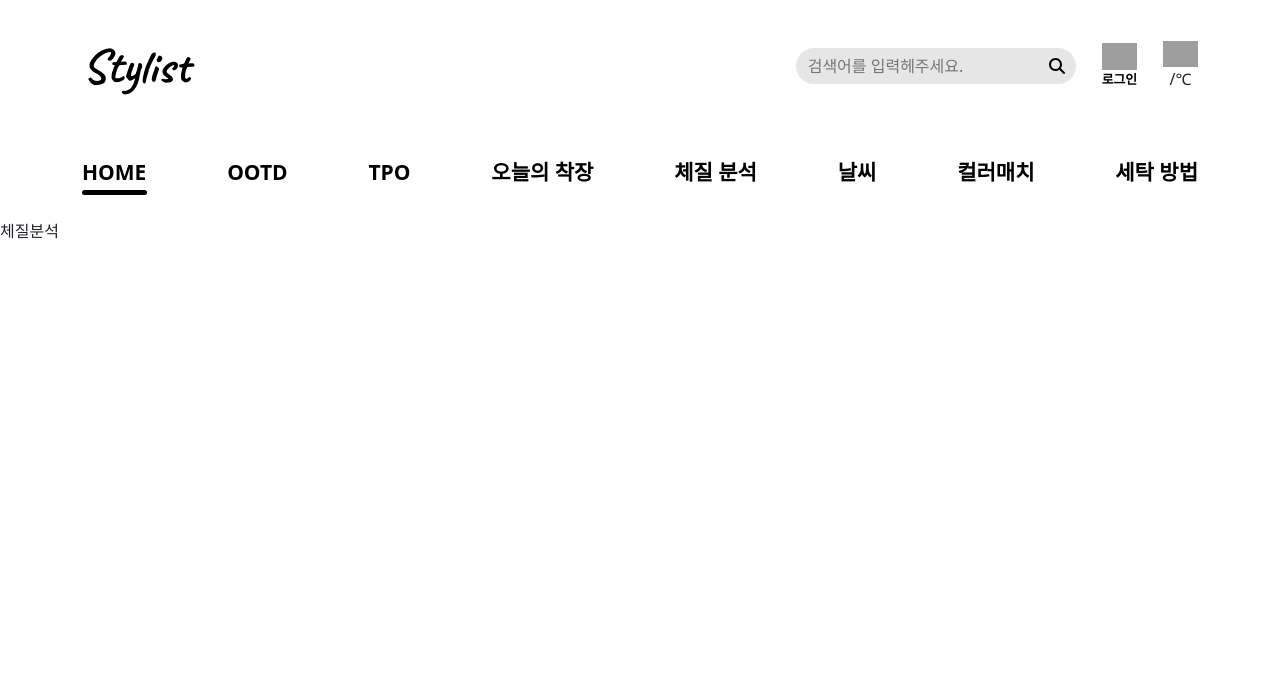
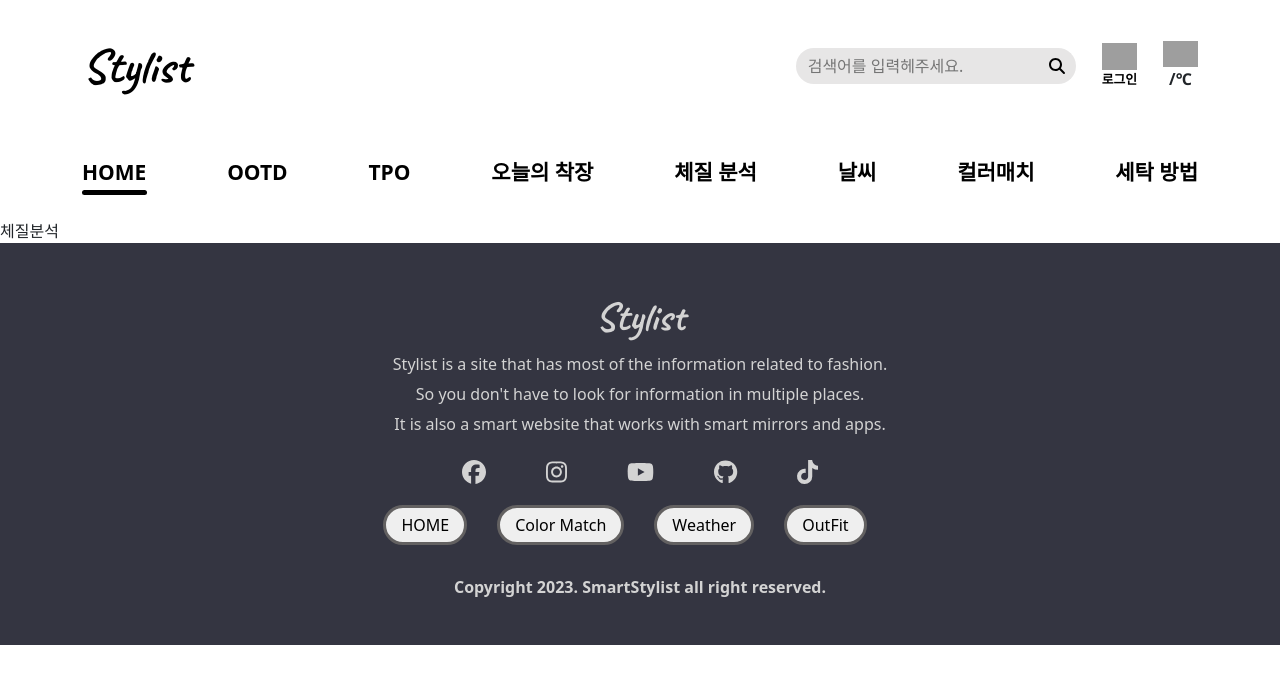
Before and after one commit to Kangin-Lee/stylist, a React (Create React App) app: page /survey in a window 1280 px wide. Shown: the top 684 px of the page. Built offline with nearby package versions, Linux system fonts and the light colour scheme; no server answers; grey boxes are pictures that could not be loaded.

Commit message:
second commit

```diff
--- a/package.json
+++ b/package.json
@@ -4,6 +4,7 @@
   "private": true,
   "dependencies": {
     "@fortawesome/fontawesome-svg-core": "^6.3.0",
+    "@fortawesome/free-brands-svg-icons": "^6.3.0",
     "@fortawesome/free-regular-svg-icons": "^6.3.0",
     "@fortawesome/free-solid-svg-icons": "^6.3.0",
     "@fortawesome/react-fontawesome": "^0.2.0",
@@ -14,6 +15,7 @@
     "react": "^18.2.0",
     "react-bootstrap": "^2.7.2",
     "react-dom": "^18.2.0",
+    "react-loader-spinner": "^5.3.4",
     "react-multi-carousel": "^2.8.2",
     "react-router-dom": "^6.9.0",
     "react-scripts": "5.0.1",
--- a/public/index.html
+++ b/public/index.html
@@ -24,7 +24,7 @@
       work correctly both with client-side routing and a non-root public URL.
       Learn how to configure a non-root public URL by running `npm run build`.
     -->
-    <title>React App</title>
+    <title>Stylist - 패션 종합 서비스 플랫폼</title>
   </head>
   <body>
     <noscript>You need to enable JavaScript to run this app.</noscript>
--- a/src/App.css
+++ b/src/App.css
@@ -79,6 +79,8 @@ body{
   flex-direction: column;
   justify-content: center;
   align-items: center;
+  font-weight: bold;
+
 }
 
 /* menu------------------------------------------------------------------ */
@@ -227,11 +229,101 @@ body{
 }
 
 /* video.js========================================================= */
+.video-content{
+  margin-bottom: 30px;
+}
 .video-head{
-  margin-top: 30px;
+  margin: 30px 0 5px 0;
 }
 .video-text{
   margin-left: 5px;
   font-size: 2em;
   font-weight: bold;
 }
+
+/* 트렌드================================================================= */
+.trend{
+  width: 100%;
+  height: 1000px;
+  background-color: rgba(240, 238, 238, 0.507);
+}
+
+.trend-title{
+  font-size: 2em;
+  font-weight: bold;
+  padding-top: 30px;
+}
+
+
+
+
+
+/* footer-------------------------------------------------------- */
+.footer{
+  background-color: #343541;
+  width: 100%;
+  height: 100%;
+}
+
+.footer-menu{
+  display: flex;
+  justify-content: space-around;
+  align-items: center;
+}
+
+.footer-menu li{
+  list-style: none;
+  font-size: 17px;
+  margin-top: 50px;
+  color: lightgray;
+}
+
+.footer-content{
+  padding: 50px 0 30px 0;
+  display: flex;
+  flex-direction: column;
+  align-items: center;
+  justify-content: center;
+  color: lightgray;
+}
+
+.footer-text{
+  display: flex;
+  flex-direction: column;
+  align-items: center;
+  justify-content: center;
+}
+
+.footer-text h1{
+  font-family: 'Caveat', cursive;
+}
+
+.footer-text p{
+  margin: 3px;
+}
+
+.footer-icons{
+  margin: 15px 0;
+}
+
+.footer-icons span{
+  font-size: 1.5em;
+  margin: 0 30px;
+  cursor: pointer;
+}
+
+.footer-btns{
+  margin: 0 30px 30px 0;
+  border-radius: 20px;
+  padding: 5px 15px;
+  border: 3px solid rgb(99, 97, 97);
+}
+
+.footer-btns:hover{
+  transition: 0.5s;
+  background-color: lightgray;
+}
+
+.copyright{
+  font-weight: bold;
+}
--- a/src/App.js
+++ b/src/App.js
@@ -12,6 +12,7 @@ import Washing from './component/Washing';
 import Survey from './component/Survey';
 import {Routes, Route} from "react-router-dom";
 import { useState, useEffect } from 'react';
+import Footer from "./component/Footer";
 
 function App() {
   const [weather, setWeather] = useState(null);
@@ -39,18 +40,19 @@ function App() {
 
   return (
     <div>
-      <Navbar weather={weather}/>
+      <Navbar weather={weather} />
       <Routes>
-        <Route path='/' element={<Home />}/>
-        <Route path='/login' element={<Login />}/>
-        <Route path='/ootd' element={<Ootd />}/>
-        <Route path='/tpo' element={<Tpo />}/>
-        <Route path='/outfit' element={<Outfit />}/>
-        <Route path='/weather' element={<Weather />}/>
-        <Route path='/colormatch' element={<Colormatch />}/>
-        <Route path='/washing' element={<Washing />}/>
-        <Route path='/survey' element={<Survey />}/>
+        <Route path="/" element={<Home />} />
+        <Route path="/login" element={<Login />} />
+        <Route path="/ootd" element={<Ootd />} />
+        <Route path="/tpo" element={<Tpo />} />
+        <Route path="/outfit" element={<Outfit />} />
+        <Route path="/weather" element={<Weather />} />
+        <Route path="/colormatch" element={<Colormatch />} />
+        <Route path="/washing" element={<Washing />} />
+        <Route path="/survey" element={<Survey />} />
       </Routes>
+      <Footer />
     </div>
   );
 }
--- /dev/null
+++ b/src/component/Footer.js
@@ -0,0 +1,61 @@
+import React from "react";
+import { Container } from "react-bootstrap";
+import { FontAwesomeIcon } from "@fortawesome/react-fontawesome";
+import {
+  faFacebook,
+  faInstagram,
+  faYoutube,
+  faGithub,
+  faTiktok,
+} from "@fortawesome/free-brands-svg-icons";
+
+const Footer = () => {
+  const btns = ["HOME", "Color Match", "Weather", "OutFit"];
+  return (
+    <div className="footer">
+      <Container className="footer-content">
+        <div className="footer-text">
+          <h1>Stylist</h1>
+          <p>
+            Stylist is a site that has most of the information related to
+            fashion.
+          </p>
+          <p>So you don't have to look for information in multiple places.</p>
+          <p>
+            It is also a smart website that works with smart mirrors and apps.
+          </p>
+        </div>
+
+        <div className="footer-icons">
+          <span>
+            <FontAwesomeIcon icon={faFacebook} />
+          </span>
+          <span>
+            <FontAwesomeIcon icon={faInstagram} />
+          </span>
+          <span>
+            <FontAwesomeIcon icon={faYoutube} />
+          </span>
+          <span>
+            <FontAwesomeIcon icon={faGithub} />
+          </span>
+          <span>
+            <FontAwesomeIcon icon={faTiktok} />
+          </span>
+        </div>
+
+        <div>
+          {btns.map((menu) => (
+            <button className="footer-btns">{menu}</button>
+          ))}
+        </div>
+
+        <div className="copyright">
+          <p>Copyright 2023. SmartStylist all right reserved.</p>
+        </div>
+      </Container>
+    </div>
+  );
+};
+
+export default Footer;
--- a/src/component/Navbar.js
+++ b/src/component/Navbar.js
@@ -15,40 +15,81 @@ const Navbar = ({weather}) => {
     }
 
     let weatherIcon =`/icons/${weather?.weather[0].icon}.png`;
+
   return (
     <Container>
-        <div className='header'>
-            <div className='logo'><Link to="/" className='logo-text'>Stylist</Link></div>
-            <div className='header-right'>
-                <div className='search-bar'>
-                    <input type="text" placeholder='검색어를 입력헤주세요.'/>
-                    <button><FontAwesomeIcon icon={faMagnifyingGlass} /></button>
-                </div>
-                <button className='login' onClick={Login}>
-                    <img src='https://upload.wikimedia.org/wikipedia/commons/9/99/Sample_User_Icon.png'/>
-                    <div className='login-text'>로그인</div>
-                </button>
-                <div className='weather'>
-                    <img width={35} src={weatherIcon}/>
-                    <div>{weather?.name}/{weather?.main.temp}℃</div>
-                </div>
+      <div className="header">
+        <div className="logo">
+          <Link to="/" className="logo-text">
+            Stylist
+          </Link>
+        </div>
+        <div className="header-right">
+          <div className="search-bar">
+            <input type="text" placeholder="검색어를 입력헤주세요." />
+            <button>
+              <FontAwesomeIcon icon={faMagnifyingGlass} />
+            </button>
+          </div>
+          <button className="login" onClick={Login}>
+            <img src="https://upload.wikimedia.org/wikipedia/commons/9/99/Sample_User_Icon.png" />
+            <div className="login-text">로그인</div>
+          </button>
+          <div className="weather">
+            <img width={35} src={weatherIcon} />
+            <div>
+              {weather?.name}/{weather?.main.temp}℃
             </div>
+          </div>
         </div>
+      </div>
 
-    {/* Nav========================================================================= */}
-        <ul className='menu'>
-            <div className='bar'></div>
-            <li><Link to="/" className='menu-detail'>HOME</Link></li>
-            <li><Link to="/ootd" className='menu-detail'>OOTD</Link></li>
-            <li><Link to="/tpo" className='menu-detail'>TPO</Link></li>
-            <li><Link to="/outfit" className='menu-detail'>오늘의 착장</Link></li>
-            <li><Link to="/survey" className='menu-detail'>체질 분석</Link></li>
-            <li><Link to="/weather" className='menu-detail'>날씨</Link></li>
-            <li><Link to="/colormatch" className='menu-detail'>컬러매치</Link></li>
-            <li><Link to="/washing" className='menu-detail'>세탁 방법</Link></li>
-        </ul>
+      {/* Nav========================================================================= */}
+      <ul className="menu">
+        <div className="bar"></div>
+        <li>
+          <Link to="/" className="menu-detail">
+            HOME
+          </Link>
+        </li>
+        <li>
+          <Link to="/ootd" className="menu-detail">
+            OOTD
+          </Link>
+        </li>
+        <li>
+          <Link to="/tpo" className="menu-detail">
+            TPO
+          </Link>
+        </li>
+        <li>
+          <Link to="/outfit" className="menu-detail">
+            오늘의 착장
+          </Link>
+        </li>
+        <li>
+          <Link to="/survey" className="menu-detail">
+            체질 분석
+          </Link>
+        </li>
+        <li>
+          <Link to="/weather" className="menu-detail">
+            날씨
+          </Link>
+        </li>
+        <li>
+          <Link to="/colormatch" className="menu-detail">
+            컬러매치
+          </Link>
+        </li>
+        <li>
+          <Link to="/washing" className="menu-detail">
+            세탁 방법
+          </Link>
+        </li>
+      </ul>
     </Container>
-  )
+  );
 }
 
 export default Navbar
--- a/src/component/Video.js
+++ b/src/component/Video.js
@@ -8,32 +8,89 @@ const Video = () => {
       superLargeDesktop: {
         // the naming can be any, depends on you.
         breakpoint: { max: 4000, min: 3000 },
-          items: 5
+        items: 4.5,
       },
       desktop: {
         breakpoint: { max: 3000, min: 1024 },
-          items: 3
+        items: 3.7,
       },
       tablet: {
         breakpoint: { max: 1024, min: 464 },
-          items: 2
+        items: 2,
       },
       mobile: {
         breakpoint: { max: 464, min: 0 },
-          items: 1
-        }
+        items: 1,
+      },
     };
     return (
       <Container>
-        <div className='video-head'><span className='logo'>Stylist</span><span className='video-text'>가 PICK한 영상</span></div>
-        <Carousel responsive={responsive}>
-            <div><iframe width="320" height="183" src="https://www.youtube.com/embed/21Bm2OW0_kI" title="YouTube video player" frameborder="0" allow="accelerometer; autoplay; clipboard-write; encrypted-media; gyroscope; picture-in-picture; web-share" allowfullscreen></iframe></div>
+        <div className="video-head">
+          <span className="logo">Stylist</span>
+          <span className="video-text">가 PICK한 영상</span>
+        </div>
+        <Carousel responsive={responsive} className="video-content">
+          <div>
+            <iframe
+              width="320"
+              height="181"
+              src="https://www.youtube.com/embed/21Bm2OW0_kI"
+              title="YouTube video player"
+              frameborder="0"
+              allow="accelerometer; autoplay; clipboard-write; encrypted-media; gyroscope; picture-in-picture; web-share"
+              allowfullscreen
+            ></iframe>
+          </div>
+          <div>
+            <iframe
+              width="320"
+              height="181"
+              src="https://www.youtube.com/embed/IQRtO7sOmKc"
+              title="YouTube video player"
+              frameborder="0"
+              allow="accelerometer; autoplay; clipboard-write; encrypted-media; gyroscope; picture-in-picture; web-share"
+              allowfullscreen
+            ></iframe>
+          </div>
+          <div>
+            <iframe
+              width="320"
+              height="181"
+              src="https://www.youtube.com/embed/btAh3WdEVXg"
+              title="YouTube video player"
+              frameborder="0"
+              allow="accelerometer; autoplay; clipboard-write; encrypted-media; gyroscope; picture-in-picture; web-share"
+              allowfullscreen
+            ></iframe>
+          </div>
+          <div>
+            <iframe
+              width="320"
+              height="181"
+              src="https://www.youtube.com/embed/ie3BfmoWyQk"
+              title="YouTube video player"
+              frameborder="0"
+              allow="accelerometer; autoplay; clipboard-write; encrypted-media; gyroscope; picture-in-picture; web-share"
+              allowfullscreen
+            ></iframe>
+          </div>
+          <div>
+            <iframe
+              width="320"
+              height="181"
+              src="https://www.youtube.com/embed/21Bm2OW0_kI"
+              title="YouTube video player"
+              frameborder="0"
+              allow="accelerometer; autoplay; clipboard-write; encrypted-media; gyroscope; picture-in-picture; web-share"
+              allowfullscreen
+            ></iframe>
+          </div>
           <div>Item 2</div>
           <div>Item 3</div>
           <div>Item 4</div>
         </Carousel>
       </Container>
-  )
+    );
 }
 
 export default Video
```
Also changed, not shown: src/component/Home.js (+68 -28 lines), 1 other file (tests, documents, lock files or other folders). Lines whose indentation alone changed are shown as unchanged.
